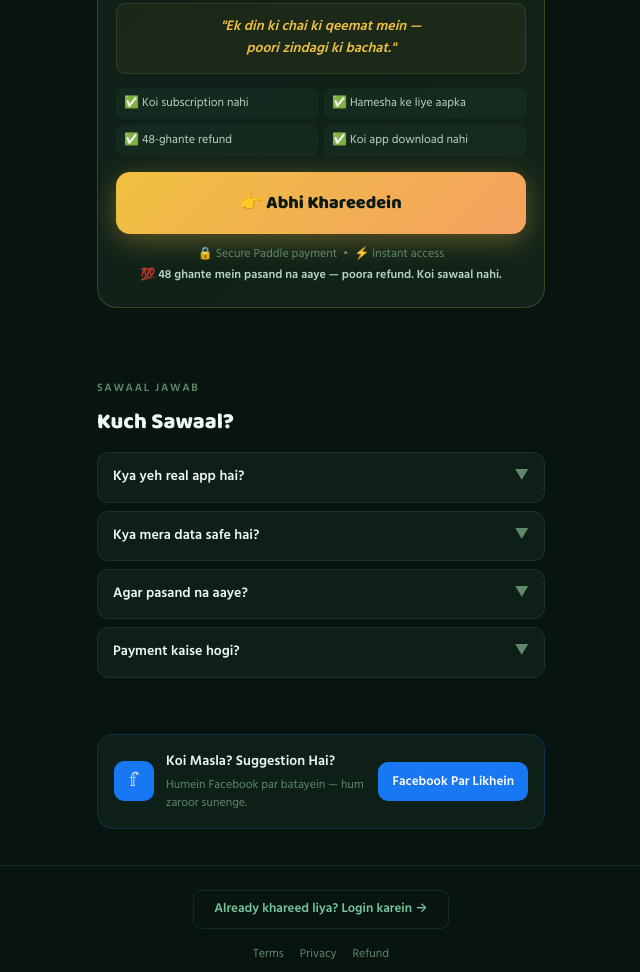
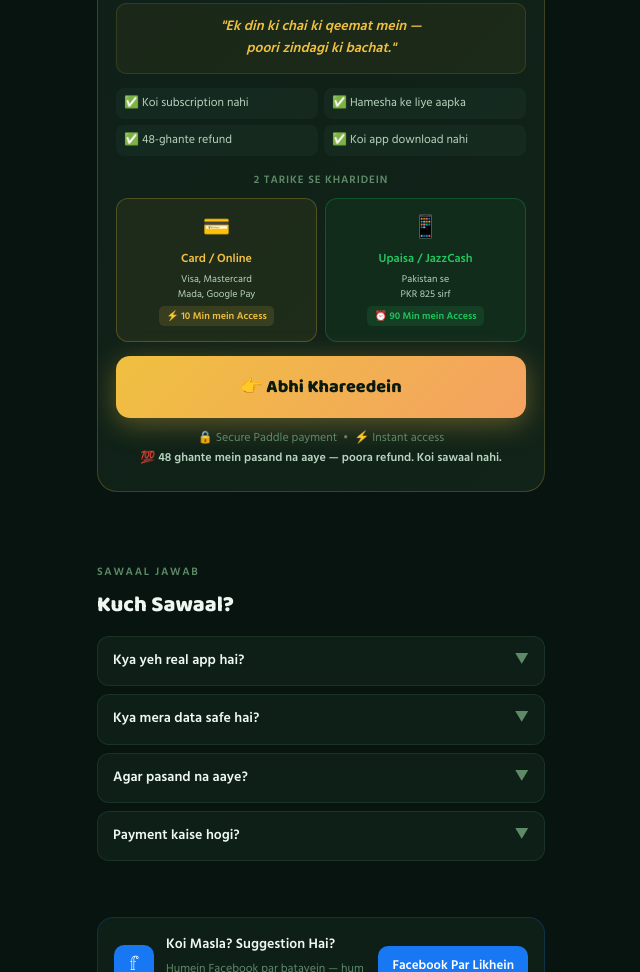
Before and after one commit to smartsaathi/smartsaathi, a website: page public/index.html in a window 1280 px wide. Shown: the part 2787-3759 px from the top of the page, without its empty margins (319-959 px from the left). Drawn offline with Linux system fonts and the light colour scheme.

Commit message:
Update index.html

```diff
--- a/public/index.html
+++ b/public/index.html
@@ -358,6 +358,38 @@
 
 @keyframes pulse{0%,100%{box-shadow:0 8px 32px rgba(240,192,64,.35)}50%{box-shadow:0 8px 44px rgba(240,192,64,.6)}}
 .hero-cta{animation:fadeUp .45s .35s ease both,pulse 2.5s 1s ease-in-out infinite;}
+
+/* ── PAYMENT METHODS on landing ── */
+.pay-methods{
+  display:grid;grid-template-columns:1fr 1fr;
+  gap:8px;margin-bottom:14px;
+}
+.pm-card{
+  border-radius:12px;padding:12px 10px;
+  text-align:center;
+  border:1.5px solid;
+}
+.pm-card.card-pay{
+  background:rgba(240,192,64,.06);
+  border-color:rgba(240,192,64,.25);
+}
+.pm-card.upaisa-pay{
+  background:rgba(34,197,94,.06);
+  border-color:rgba(34,197,94,.25);
+}
+.pm-ico{font-size:22px;margin-bottom:4px;}
+.pm-title{font-size:12px;font-weight:800;margin-bottom:3px;}
+.pm-card.card-pay .pm-title{color:var(--gold);}
+.pm-card.upaisa-pay .pm-title{color:#22C55E;}
+.pm-detail{font-size:10px;color:var(--ts);line-height:1.5;}
+.pm-time{
+  display:inline-block;
+  font-size:10px;font-weight:700;
+  padding:2px 7px;border-radius:5px;
+  margin-top:4px;
+}
+.pm-card.card-pay .pm-time{background:rgba(240,192,64,.12);color:var(--gold);}
+.pm-card.upaisa-pay .pm-time{background:rgba(34,197,94,.12);color:#22C55E;}
 </style>
 </head>
 <body>
@@ -530,6 +562,24 @@
     <div class="price-grid" id="priceGrid"></div>
     <div class="price-chai" id="priceChaiLine"></div>
     <div class="price-perks" id="pricePerks"></div>
+    <!-- Payment Methods -->
+    <div id="payMethodsBlock" style="margin-bottom:14px;">
+      <div style="font-size:11px;font-weight:700;color:var(--tm);text-align:center;letter-spacing:.08em;text-transform:uppercase;margin-bottom:8px;" id="pmTitle">2 Tarike Se Kharidein</div>
+      <div class="pay-methods">
+        <div class="pm-card card-pay">
+          <div class="pm-ico">💳</div>
+          <div class="pm-title" id="pmCardTitle">Card / Online</div>
+          <div class="pm-detail" id="pmCardDetail">Visa, Mastercard<br>Mada, Google Pay</div>
+          <div class="pm-time" id="pmCardTime">⚡ 10 Min mein Access</div>
+        </div>
+        <div class="pm-card upaisa-pay">
+          <div class="pm-ico">📱</div>
+          <div class="pm-title" id="pmUpaisaTitle">Upaisa / JazzCash</div>
+          <div class="pm-detail" id="pmUpaisaDetail">Pakistan se<br>PKR 825 sirf</div>
+          <div class="pm-time" id="pmUpaisaTime">⏰ 90 Min mein Access</div>
+        </div>
+      </div>
+    </div>
     <button class="price-buy" onclick="goBuy()" id="priceBuyBtn">👉 Abhi Khareedein</button>
     <div class="price-guarantee" id="priceGuarantee">
       🔒 Secure Paddle payment &nbsp;•&nbsp; ⚡ Instant access<br>
@@ -613,6 +663,13 @@
     priceOrig:'Normally SAR 25',priceBig:'SAR 11',priceNoteText:'Ek baar — hamesha ke liye',
     priceChaiLine:'<b>"Ek din ki chai ki qeemat mein —<br>poori zindagi ki bachat."</b>',
     perks:['✅ Koi subscription nahi','✅ Hamesha ke liye aapka','✅ 48-ghante refund','✅ Koi app download nahi'],
+    pmTitle:'2 Tarike Se Kharidein',
+    pmCardTitle:'Card / Online',
+    pmCardDetail:'Visa, Mastercard<br>Mada, Google Pay',
+    pmCardTime:'⚡ 10 Min mein Access',
+    pmUpaisaTitle:'Upaisa / JazzCash',
+    pmUpaisaDetail:'Pakistan se<br>PKR 825 sirf',
+    pmUpaisaTime:'⏰ 90 Min mein Access',
     priceBuyBtn:'👉 Abhi Khareedein',
     priceGuarantee:'🔒 Secure Paddle payment &nbsp;•&nbsp; ⚡ Instant access<br><b>💯 48 ghante mein pasand na aaye — poora refund. Koi sawaal nahi.</b>',
     faqTag:'Sawaal Jawab',faqTitle:'Kuch Sawaal?',
@@ -664,6 +721,13 @@
     priceOrig:'সাধারণত SAR 25',priceBig:'SAR 11',priceNoteText:'একবার — সারাজীবনের জন্য',
     priceChaiLine:'<b>"এক দিনের চায়ের দামে —<br>সারাজীবনের বাচাত।"</b>',
     perks:['✅ কোনো সাবস্ক্রিপশন নেই','✅ সারাজীবনের জন্য','✅ ৪৮ ঘণ্টার রিফান্ড','✅ App ডাউনলোড নেই'],
+    pmTitle:'২ উপায়ে কিনুন',
+    pmCardTitle:'Card / Online',
+    pmCardDetail:'Visa, Mastercard<br>Mada, Google Pay',
+    pmCardTime:'⚡ ১০ মিনিটে Access',
+    pmUpaisaTitle:'Upaisa / JazzCash',
+    pmUpaisaDetail:'Pakistan থেকে<br>মাত্র PKR 825',
+    pmUpaisaTime:'⏰ ৯০ মিনিটে Access',
     priceBuyBtn:'👉 এখনই কিনুন',
     priceGuarantee:'🔒 Paddle-এ নিরাপদ পেমেন্ট &nbsp;•&nbsp; ⚡ তাৎক্ষণিক অ্যাক্সেস<br><b>💯 ৪৮ ঘণ্টায় পছন্দ না হলে — পুরো টাকা ফেরত।</b>',
     faqTag:'প্রশ্ন-উত্তর',faqTitle:'কিছু প্রশ্ন?',
@@ -719,7 +783,14 @@
   var fl=G('featList');fl.innerHTML='';
   d.feats.forEach(function(f){var el=document.createElement('div');el.className='feat';el.innerHTML='<div class="feat-ico">'+f.ico+'</div><div class="feat-body"><div class="feat-title">'+f.t+'</div><div class="feat-desc">'+f.d+'</div></div>';fl.appendChild(el);});
   setT('priceTitle',d.priceTitle);setT('priceOrig',d.priceOrig);setT('priceBig',d.priceBig);setT('priceNoteText',d.priceNoteText);
-  setH('priceChaiLine',d.priceChaiLine);setT('priceBuyBtn',d.priceBuyBtn);setH('priceGuarantee',d.priceGuarantee);
+  setH('priceChaiLine',d.priceChaiLine);setT('pmTitle',d.pmTitle||'');
+  setT('pmCardTitle',d.pmCardTitle||'');
+  setH('pmCardDetail',d.pmCardDetail||'');
+  setT('pmCardTime',d.pmCardTime||'');
+  setT('pmUpaisaTitle',d.pmUpaisaTitle||'');
+  setH('pmUpaisaDetail',d.pmUpaisaDetail||'');
+  setT('pmUpaisaTime',d.pmUpaisaTime||'');
+  setT('priceBuyBtn',d.priceBuyBtn);setH('priceGuarantee',d.priceGuarantee);
   var pg=G('priceGrid');pg.innerHTML='';
   PRICES.forEach(function(p){var el=document.createElement('div');el.className='price-item';el.innerHTML='<div class="pi-flag">'+p.flag+'</div><div class="pi-country">'+p.country+'</div><div class="pi-price">'+p.price+'</div>';pg.appendChild(el);});
   var pp=G('pricePerks');pp.innerHTML='';
```
